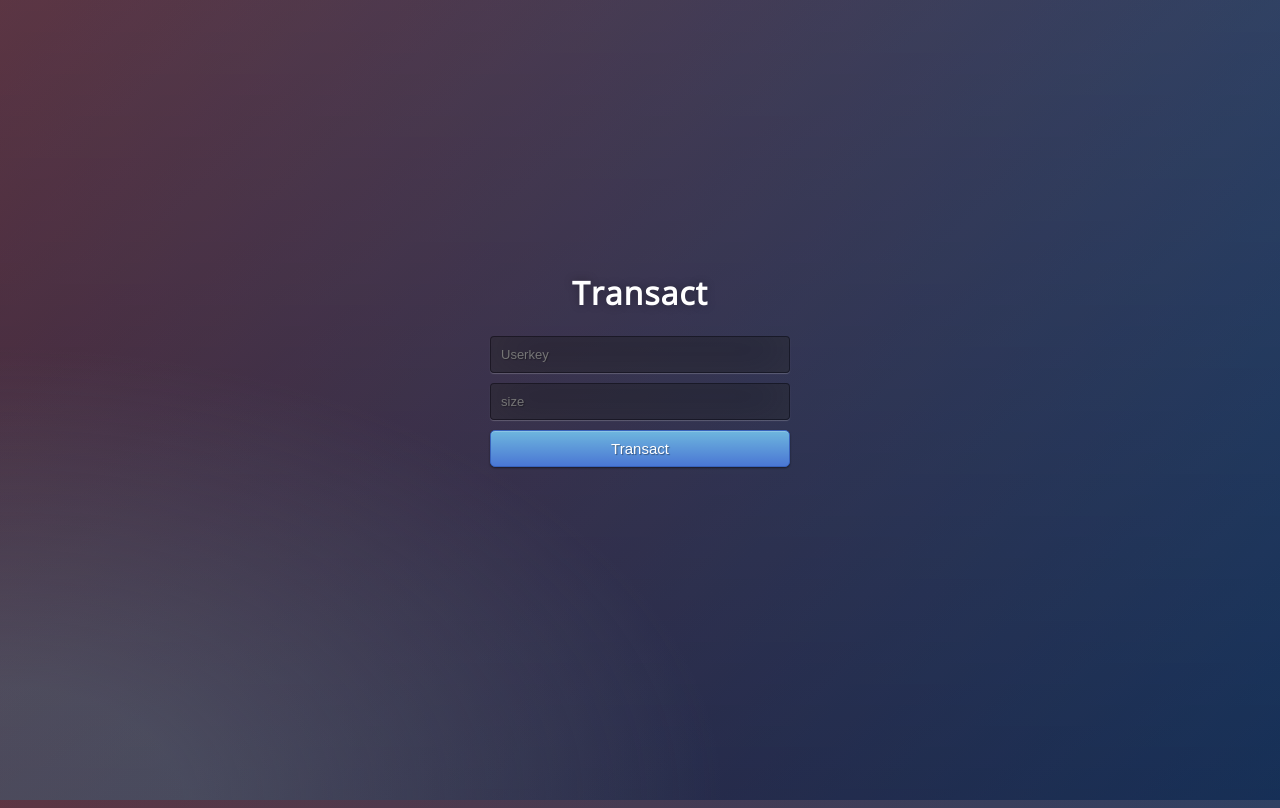
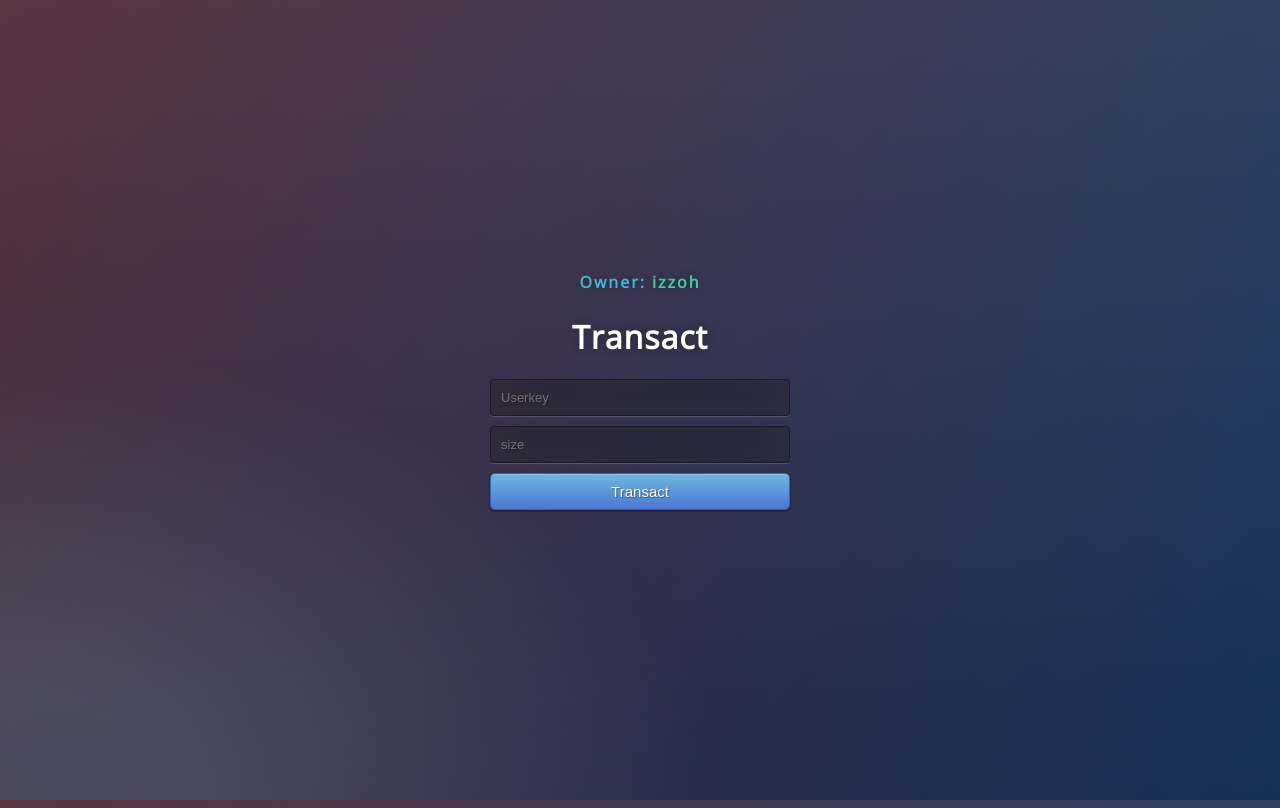
Before and after one commit to joe052/client-blockchain, a website: page restructure/index.html in a window 1280 px wide. Drawn offline with nearby package versions, Linux system fonts and the light colour scheme.

Commit message:
added some code

```diff
--- a/restructure/index.html
+++ b/restructure/index.html
@@ -12,6 +12,7 @@
 </head>
 <body>
   <div class="login">
+  <h4 class="owner">Owner: <span class="userid">izzoh</span></h4>
 	<h1>Transact</h1>
     <form action="/stuff" method="post">
     	<input type="text" name="key" placeholder="Userkey" required="required" />
--- a/restructure/styles.css
+++ b/restructure/styles.css
@@ -34,6 +34,8 @@ body {
 	height:300px;
 }
 .login h1 { color: #fff; text-shadow: 0 0 10px rgba(0,0,0,0.3); letter-spacing:1px; text-align:center; }
+.login h4 { color: #3db9d1; text-shadow: 0 0 10px rgba(0,0,0,0.3); letter-spacing:2px; text-align:center; }
+.login h4 span { color:#3dd1a0; }
 
 input {
 	width: 100%;
```
